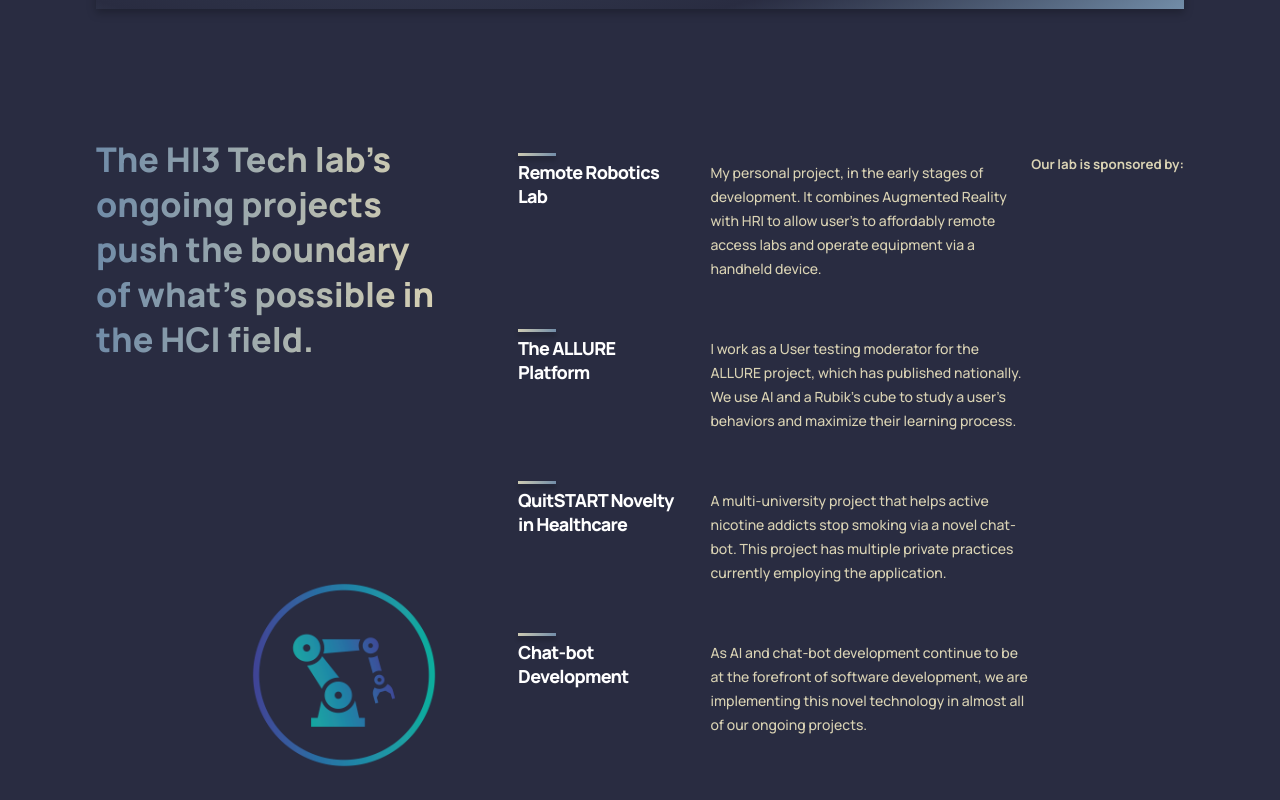
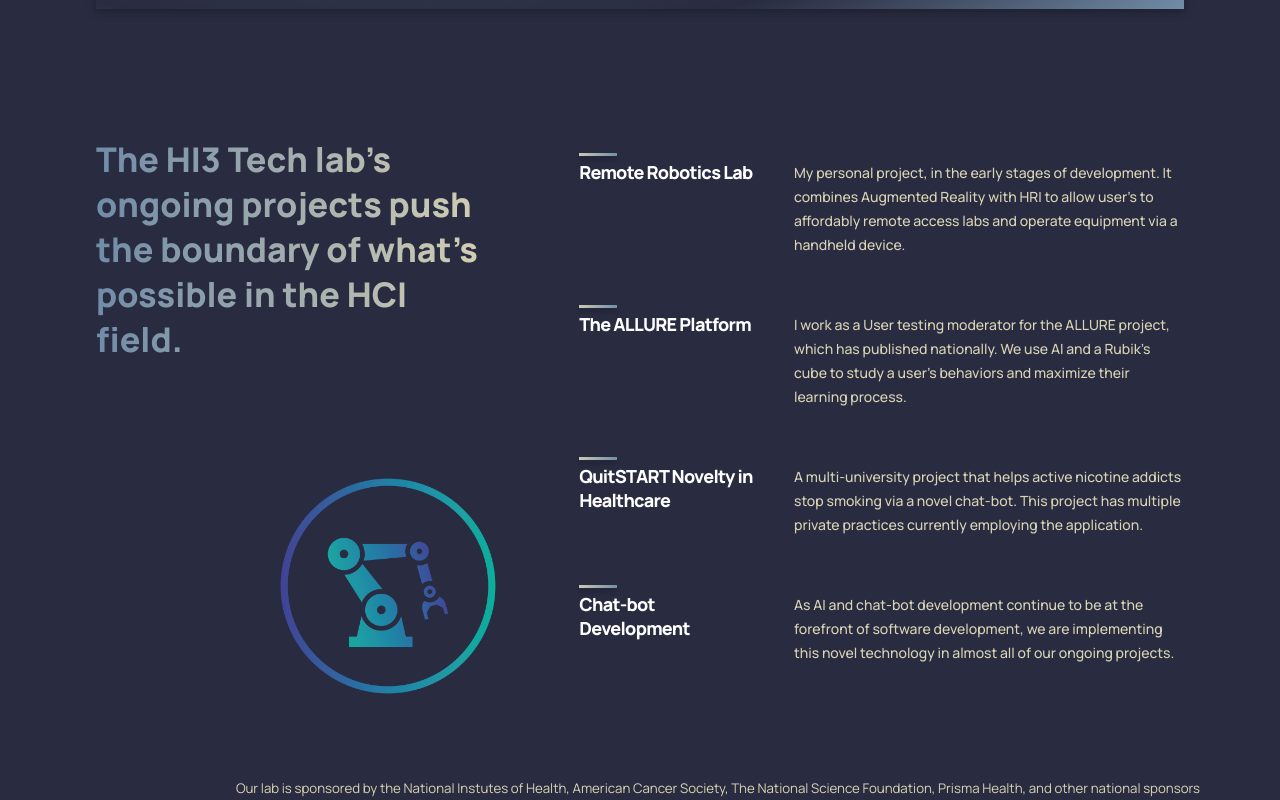
Before and after one commit to GBlackwell1/Portfolio, a React (Create React App) app: page / in a window 1280 px wide. Shown: the part 1280-2080 px from the top of the page. Built offline with nearby package versions, Linux system fonts and the light colour scheme.

Commit message:
css updating

```diff
--- a/src/container/experience/Experience.css
+++ b/src/container/experience/Experience.css
@@ -26,7 +26,7 @@
     display: flex;
     flex: 1;
     flex-direction: column;
-    justify-content: space-between;
+    justify-content: space-around;
     max-width: 100%;
     max-height: 100%;
 }
--- a/src/container/hi3tech/HI3Tech.jsx
+++ b/src/container/hi3tech/HI3Tech.jsx
@@ -27,6 +27,7 @@
 
 const HI3Tech = () => {
   return (
+  <div>
     <div className="portfolio__hi3tech section__padding" id="ongoingprojects">
       <div className="portfolio__hi3tech-heading">
         <h1 className="gradient__text">The HI3 Tech lab’s ongoing projects push
@@ -38,12 +39,15 @@
           <Feature title={item.title} text={item.text} stylechoice="portfolio__features-container__feature"  key={item.title + index} />
         ))}
       </div>
-      <div>
-        <br/>
-        <h5 className='portfolio__hi3tech-sponsors'>Our lab is sponsored by:<br/>
-         </h5>
-      </div>
     </div>
+    <div>
+      <br/>
+      <h5 className='portfolio__hi3tech-sponsors'>Our lab is sponsored by
+      the National Instutes of Health, American Cancer Society, The National Science Foundation,
+      Prisma Health, and other national sponsors
+      </h5>
+    </div>
+  </div>
   )
 }
 
--- a/src/container/hi3tech/hi3tech.css
+++ b/src/container/hi3tech/hi3tech.css
@@ -39,6 +39,11 @@
 .portfolio__hi3tech-sponsors {
   font-family: var(--font-family);
   color: #DAD3B4;
+  font-weight: normal;
+  margin-right: 5rem;
+  margin-left: 5rem;
+  margin-bottom: 5rem;
+  text-align: right;
 }
 
 @media screen and (max-width: 990px) {
@@ -50,6 +55,11 @@
     background-image: none;
     margin: 0 0 2rem 0;
   }
+
+  .portfolio__hi3tech-sponsors {
+    text-align: left;
+    margin-left: 6rem;
+  }
 }
 
 @media screen and (max-width: 550px) {
@@ -57,4 +67,8 @@
     font-size: 28px;
     line-height: 38px;
   }
+  .portfolio__hi3tech-sponsors {
+    text-align: left;
+    margin-left: 2rem;
+  }
 }
```
